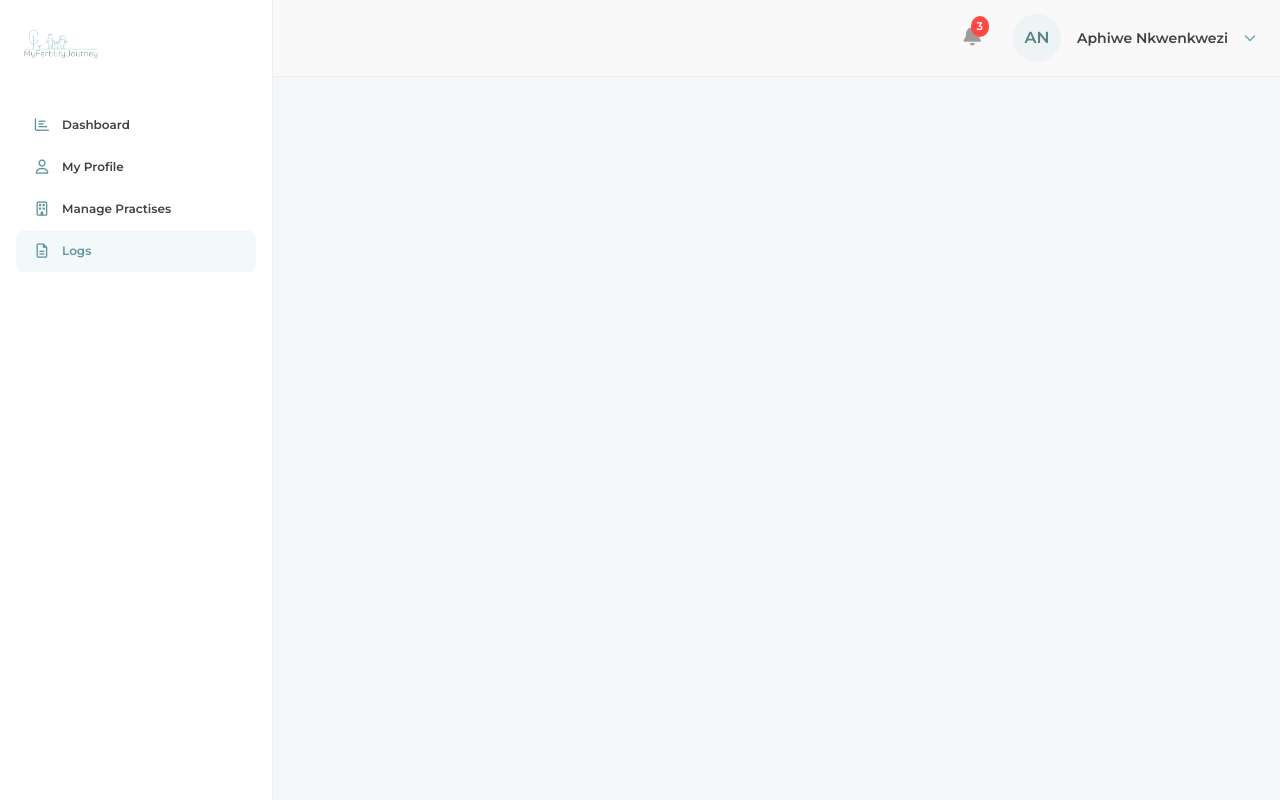
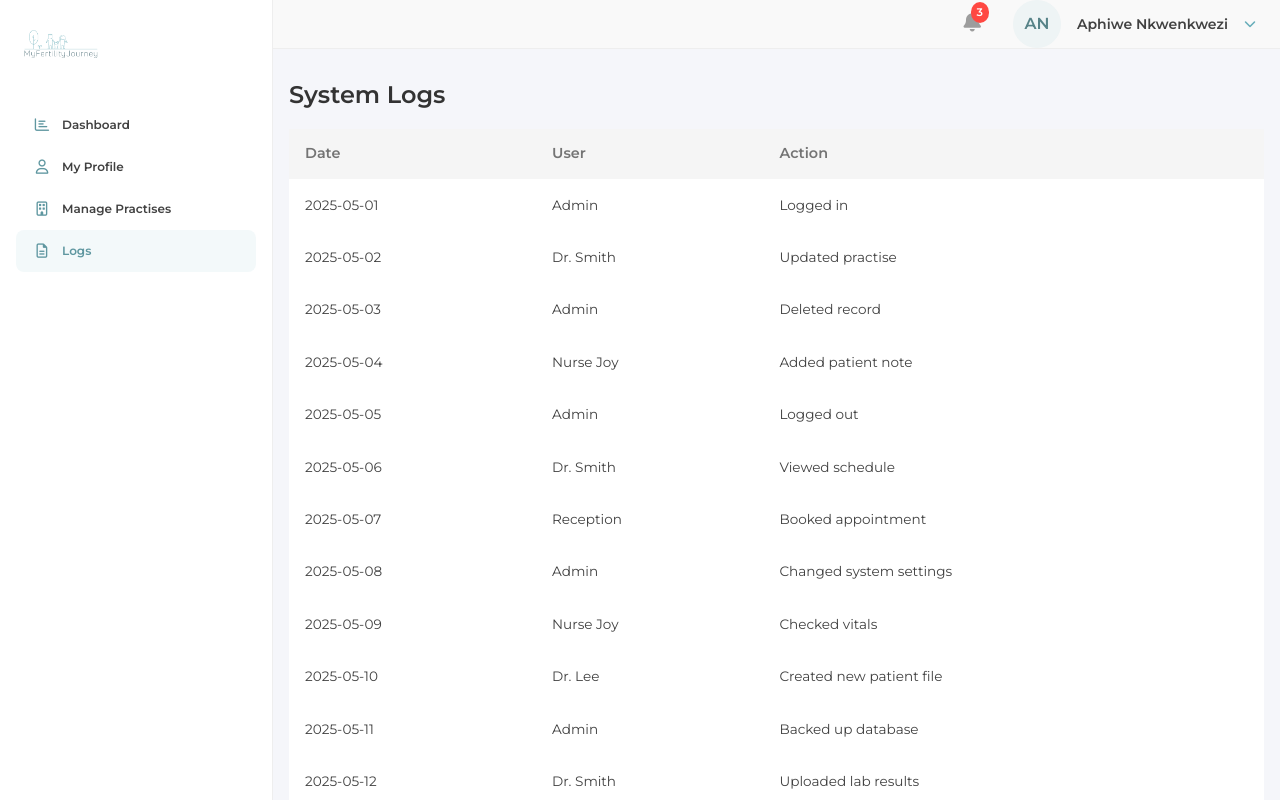
Before and after one commit to AphiweNkwenkwezi/fertilityjourney, a Vue app in the folder ClientApp/fertility-journey-dashboard/: page /logs in a window 1280 px wide. Built offline with nearby package versions, Linux system fonts and the light colour scheme.

Commit message:
added a logs page (WIP)

```diff
--- a/ClientApp/fertility-journey-dashboard/src/style.css
+++ b/ClientApp/fertility-journey-dashboard/src/style.css
@@ -103,7 +103,6 @@ h1, h2, h3, h4, h5, h6 {
 .sidebar a.active,
 .sidebar a.router-link-exact-active {
   background-color: var(--color-active-bg);
-  /* border-left: 4px solid var(--color-primary); */
 }
 
 .sidebar a:hover {
@@ -114,6 +113,12 @@ h1, h2, h3, h4, h5, h6 {
   margin-right: 12px;
   font-size: 1.2em;
   color: var(--color-primary);
+}
+
+.section-title {
+  font-size: 1.5rem;
+  margin-bottom: 1rem;
+  color: #333;
 }
 
 /* Table styles */
@@ -137,6 +142,9 @@ td {
   cursor: pointer;
   font-size: 1rem;
 }
+tr:hover {
+  background-color: rgba(103, 173, 185, 0.08);
+}
 
 @media (max-width: 768px) {
   .sidebar {
--- a/ClientApp/fertility-journey-dashboard/src/views/Logs.vue
+++ b/ClientApp/fertility-journey-dashboard/src/views/Logs.vue
@@ -1 +1,58 @@
-<template></template>
+<template>
+  <div class="logs-view">
+    <h2 class="section-title">System Logs</h2>
+
+    <BaseTable :headers="headers" :showSeeAll="false">
+      <tr v-for="(log, i) in logs" :key="i">
+        <td>{{ log.date }}</td>
+        <td>{{ log.user }}</td>
+        <td>{{ log.action }}</td>
+      </tr>
+    </BaseTable>
+  </div>
+</template>
+
+<script>
+import BaseTable from '../components/BaseTable.vue';
+
+export default {
+  name: 'Logs',
+  components: {
+      BaseTable
+  },
+  data() {
+    return {
+      headers: ['Date', 'User', 'Action'],
+      logs: [
+        { date: '2025-05-01', user: 'Admin', action: 'Logged in' },
+        { date: '2025-05-02', user: 'Dr. Smith', action: 'Updated practise' },
+        { date: '2025-05-03', user: 'Admin', action: 'Deleted record' },
+        { date: '2025-05-04', user: 'Nurse Joy', action: 'Added patient note' },
+        { date: '2025-05-05', user: 'Admin', action: 'Logged out' },
+        { date: '2025-05-06', user: 'Dr. Smith', action: 'Viewed schedule' },
+        { date: '2025-05-07', user: 'Reception', action: 'Booked appointment' },
+        { date: '2025-05-08', user: 'Admin', action: 'Changed system settings' },
+        { date: '2025-05-09', user: 'Nurse Joy', action: 'Checked vitals' },
+        { date: '2025-05-10', user: 'Dr. Lee', action: 'Created new patient file' },
+        { date: '2025-05-11', user: 'Admin', action: 'Backed up database' },
+        { date: '2025-05-12', user: 'Dr. Smith', action: 'Uploaded lab results' },
+        { date: '2025-05-13', user: 'Reception', action: 'Cancelled appointment' },
+        { date: '2025-05-14', user: 'Admin', action: 'Updated permissions' },
+        { date: '2025-05-15', user: 'Nurse Joy', action: 'Administered medication' },
+        { date: '2025-05-16', user: 'Dr. Lee', action: 'Reviewed patient history' },
+        { date: '2025-05-17', user: 'Admin', action: 'Cleared logs' },
+        { date: '2025-05-18', user: 'Reception', action: 'Sent confirmation SMS' },
+        { date: '2025-05-19', user: 'Dr. Smith', action: 'Reviewed blood test' },
+        { date: '2025-05-20', user: 'Admin', action: 'Updated software version' }
+      ]
+    }
+  }
+}
+</script>
+
+<style scoped>
+.logs-view {
+  padding: 1rem;
+}
+
+</style>
--- a/ClientApp/fertility-journey-dashboard/src/views/Practises.vue
+++ b/ClientApp/fertility-journey-dashboard/src/views/Practises.vue
@@ -5,7 +5,7 @@
       <button class="add-button" @click="openAddModal">Add New</button>
     </div>
 
-    <BaseTable :headers="headers">
+    <BaseTable :headers="headers" :showSeeAll="false">
       <tr v-for="(practise, i) in practiseStore.practises" :key="i">
         <td>{{ practise.name }}</td>
         <td>{{ practise.tel }}</td>
```
